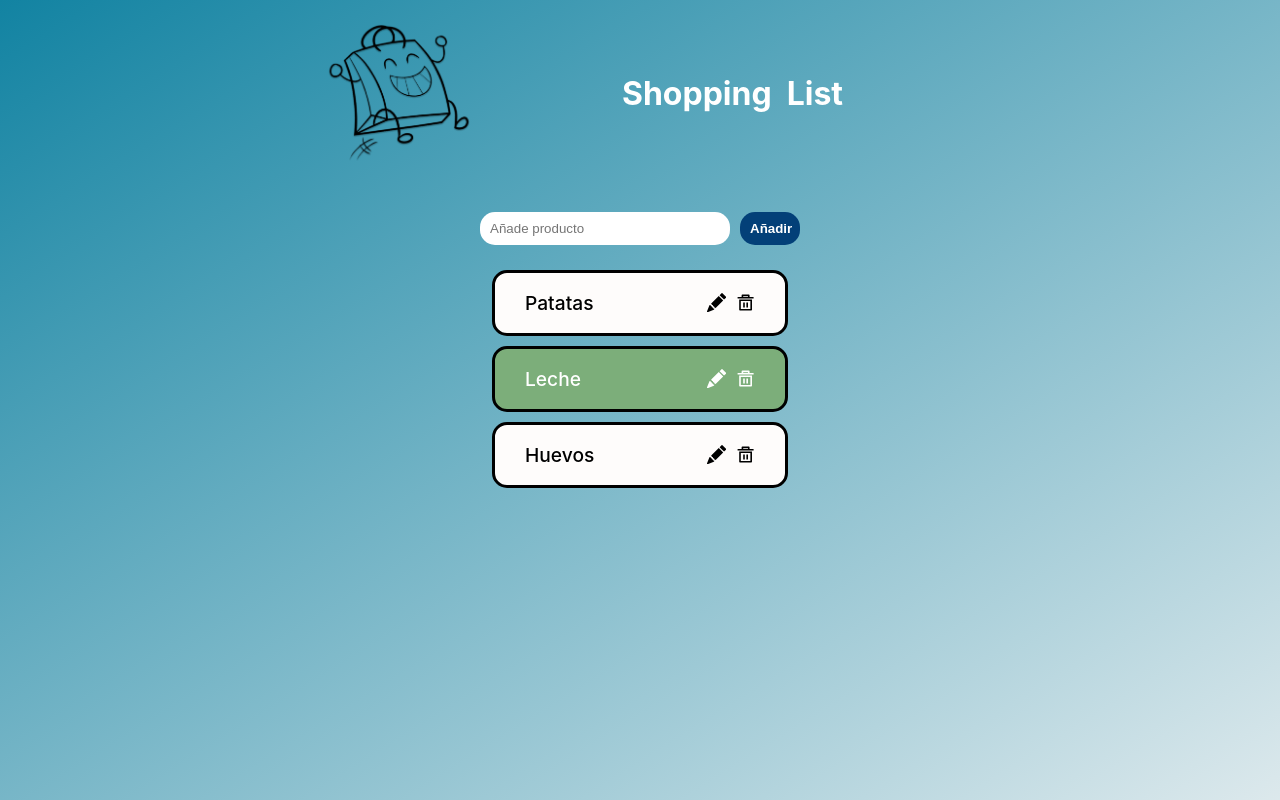
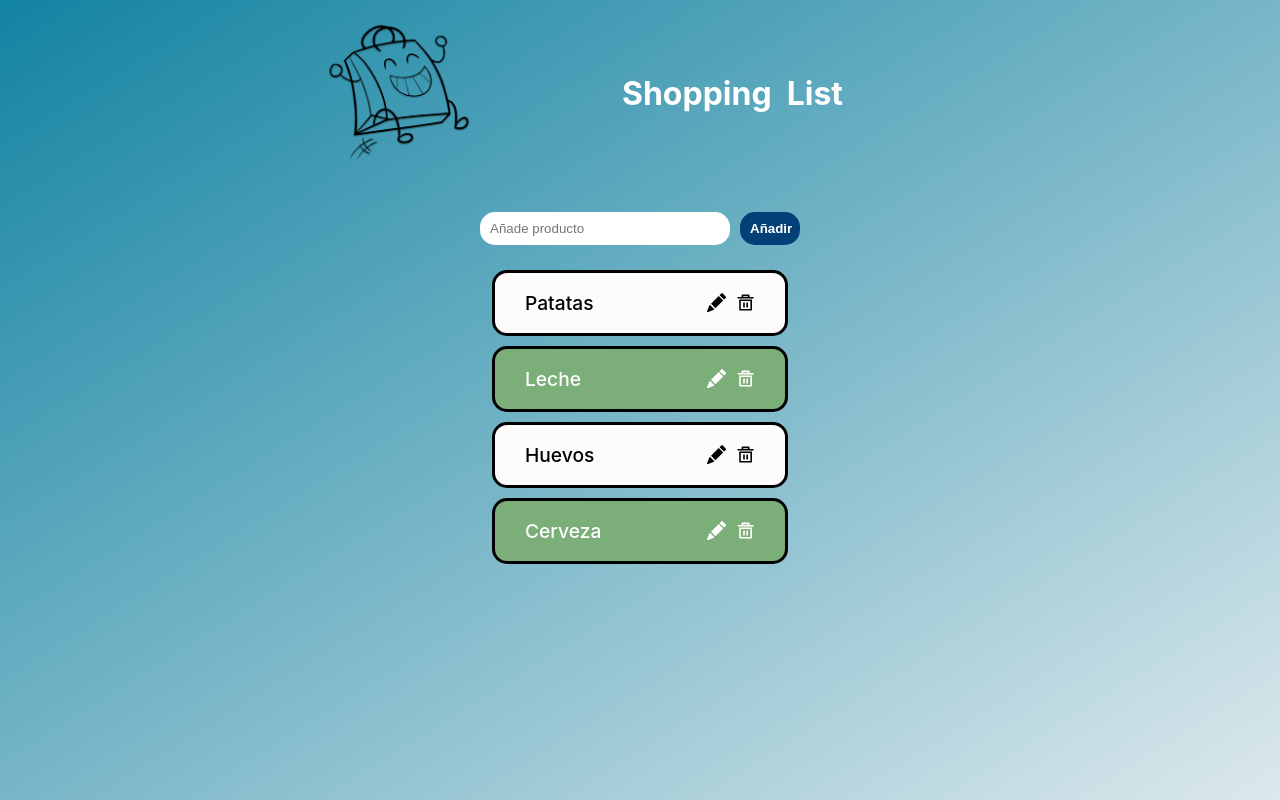
Before and after one commit to GustavoArdaya/shopping_list, a React (Create React App) app: page / in a window 1280 px wide. Built offline with nearby package versions, Linux system fonts and the light colour scheme.

Commit message:
added 4th item for demonstration

```diff
--- a/src/Componentes/ItemList/index.jsx
+++ b/src/Componentes/ItemList/index.jsx
@@ -21,6 +21,11 @@ let productList = [
     id: '3',
     name: 'Huevos',
     isBought: false,
+  },
+  {
+    id: '4',
+    name: 'Cerveza',
+    isBought: true,
   },
 ];
 let idToModify = '';
```
